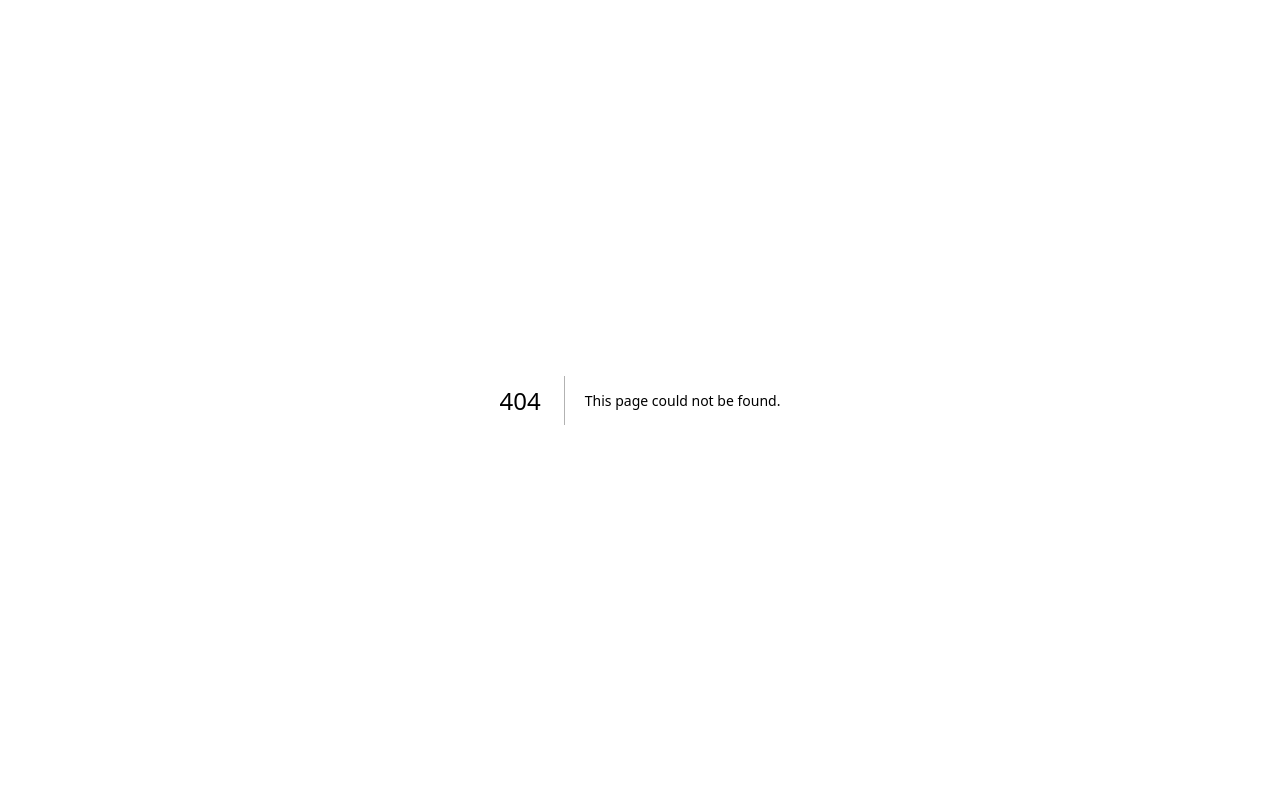
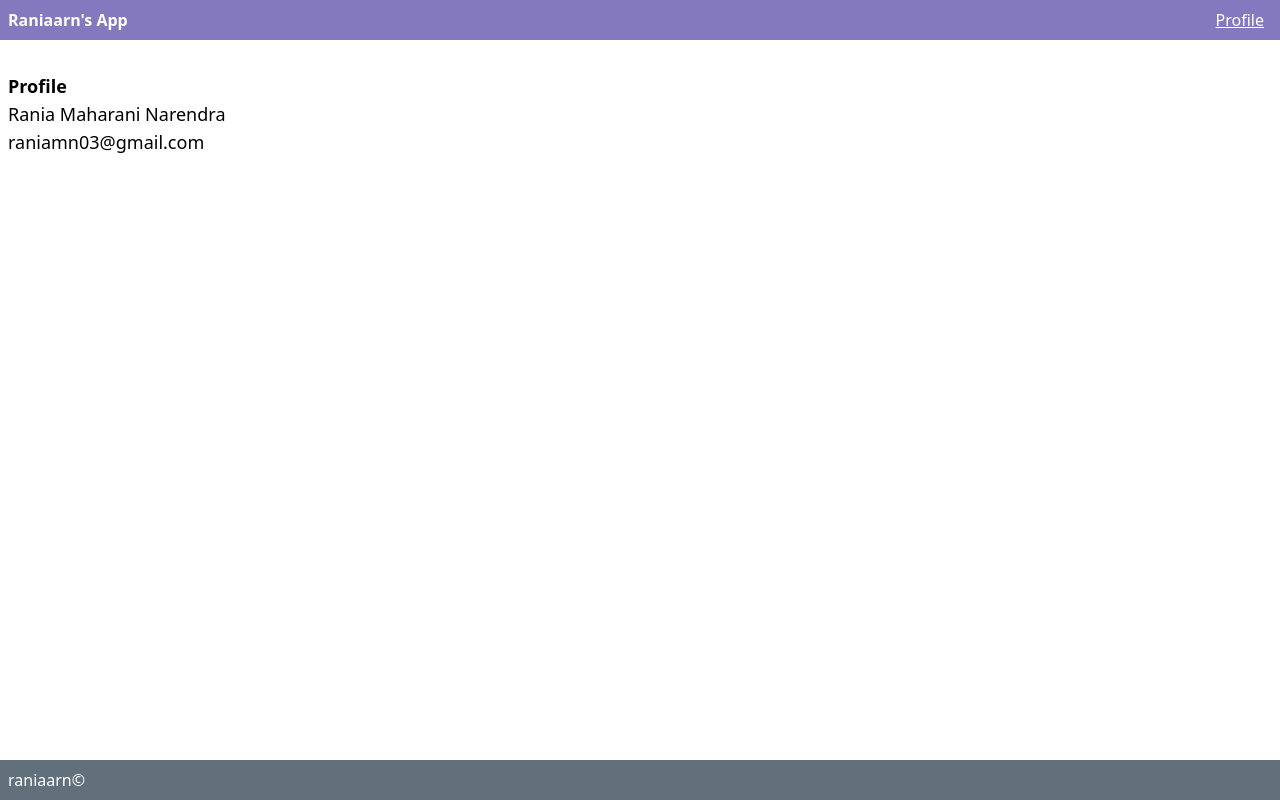
Before and after one commit to raniaarn/quiz-3-batch-54, a Next.js app: page /profile in a window 1280 px wide. Before the commit this address had no page. Built offline with nearby package versions, Linux system fonts and the light colour scheme.

Commit message:
tugas hari-5

```diff
--- a/src/components/elements/menu/index.tsx
+++ b/src/components/elements/menu/index.tsx
@@ -1,8 +1,14 @@
+import Link from 'next/link';
+
 export const Menu = () => {
   return (
     <div className="flex">
-      <h3 className="w-1/2 w-full font-bold">Raniaarn's App</h3>
-      <a className="2-1/2 underline " href="/">Profile</a>
+      <Link href='/' className="w-1/2 w-full font-bold">
+        Raniaarn's App
+      </Link>
+      <Link href='/profile' className="2-1/2 underline ">
+        Profile
+      </Link>
     </div>
   )
 }
--- a/src/components/elements/with-auth/index.tsx
+++ b/src/components/elements/with-auth/index.tsx
@@ -1,6 +1,6 @@
 export const withAuth = (Component: React.FC<any>) => {
   const WithAuth = (props: any) => {
-    const isLogin = false;
+    const isLogin = true;
 
     if (!isLogin) return (
       <div className="p-2 bg-[#8478bf] text-white pr-4">
--- /dev/null
+++ b/src/pages/profile/index.tsx
@@ -0,0 +1,24 @@
+import { Layout } from "@/layout";
+import { NextPage } from 'next';
+
+export const Profile: NextPage = () => {
+  return (
+    <Layout metaTitle="Home" metaDescription="Exercise with NextJs">
+      <div className="flex flex-col">
+        <div className="flex-grow">
+          <div className="px-2 pt-8 text-lg font-bold">
+            Profile
+          </div>
+          <div className="px-2 text-lg">
+            Rania Maharani Narendra
+          </div>
+          <div className="px-2 pb-8 text-lg">
+            raniamn03@gmail.com
+          </div>
+        </div>
+      </div>
+    </Layout>
+  )
+}
+
+export default Profile
```
